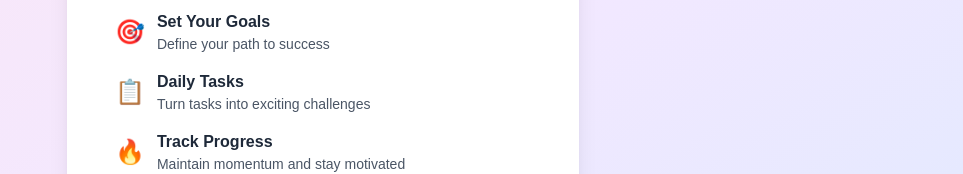
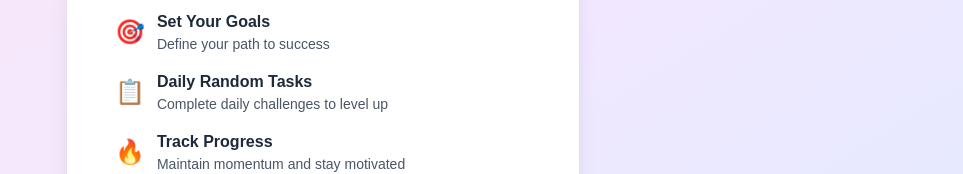
Before and after one commit to elena1211/gamified_app, a React (Vite) app in the folder frontend/: page /welcome in a window 1280 px wide. Shown: the part 268-442 px from the top of the page, without its empty margins (317-1280 px from the left). Built offline with nearby package versions, Linux system fonts and the light colour scheme.

Commit message:
- Remove the progress bar for the main goal

```diff
--- a/frontend/src/components/MainGoal.jsx
+++ b/frontend/src/components/MainGoal.jsx
@@ -67,17 +67,6 @@
           </div>
         </div>
       </div>
-
-      {/* Progress indicator - placeholder for future implementation */}
-      <div className="mt-6">
-        <div className="flex justify-between items-center mb-2">
-          <span className="text-sm font-medium">Progress</span>
-          <span className="text-sm">0%</span>
-        </div>
-        <div className="w-full bg-white/20 rounded-full h-2">
-          <div className="bg-white h-2 rounded-full w-0 transition-all duration-300"></div>
-        </div>
-      </div>
     </div>
   );
 }
--- a/frontend/src/components/TaskList.jsx
+++ b/frontend/src/components/TaskList.jsx
@@ -24,7 +24,7 @@
 
   return (
     <div>
-      <h3 className="font-bold text-lg mb-4 text-gray-800">📋 Daily Tasks</h3>
+      <h3 className="font-bold text-lg mb-4 text-gray-800">📋 Daily Random Tasks</h3>
       <div className="space-y-3">
         {tasks.map((task) => (
           <div
--- a/frontend/src/pages/HomePage.jsx
+++ b/frontend/src/pages/HomePage.jsx
@@ -656,8 +656,10 @@
         <div className="bg-white rounded-2xl p-8 shadow-md flex flex-col items-center">
           <UserProfileCard user={user} userStats={localUserStats} />
         </div>
+
         {/* Main Goal */}
         <MainGoal currentUser={currentUser} />
+
         {/* Weekly Stats Component */}
         <div className="bg-white rounded-2xl p-8 shadow-md">
           <WeeklyTaskStats currentUser={currentUser} refreshTrigger={refreshTrigger} />
@@ -684,7 +686,7 @@
               }}
               className="bg-purple-500 hover:bg-purple-600 text-white px-6 py-3 rounded-xl shadow-md transition-all duration-300 hover:scale-105"
             >
-              🎲 New Daily Tasks
+              🎲 New Daily Random Tasks
             </button>
             <button
               onClick={() => {
--- a/frontend/src/pages/WelcomePage.jsx
+++ b/frontend/src/pages/WelcomePage.jsx
@@ -67,13 +67,14 @@
                 <p className="text-sm text-gray-600">Define your path to success</p>
               </div>
             </div>
-            <div className="flex items-center gap-3 text-left">
+                        <div className="flex items-center gap-3 text-left">
               <span className="text-2xl">📋</span>
               <div>
-                <h3 className="font-semibold text-gray-800">Daily Tasks</h3>
-                <p className="text-sm text-gray-600">Turn tasks into exciting challenges</p>
+                <h3 className="font-semibold text-gray-800">Daily Random Tasks</h3>
+                <p className="text-sm text-gray-600">Complete daily challenges to level up</p>
               </div>
             </div>
+
             <div className="flex items-center gap-3 text-left">
               <span className="text-2xl">🔥</span>
               <div>
```
Also changed, not shown: 1 other file (tests, documents, lock files or other folders).
